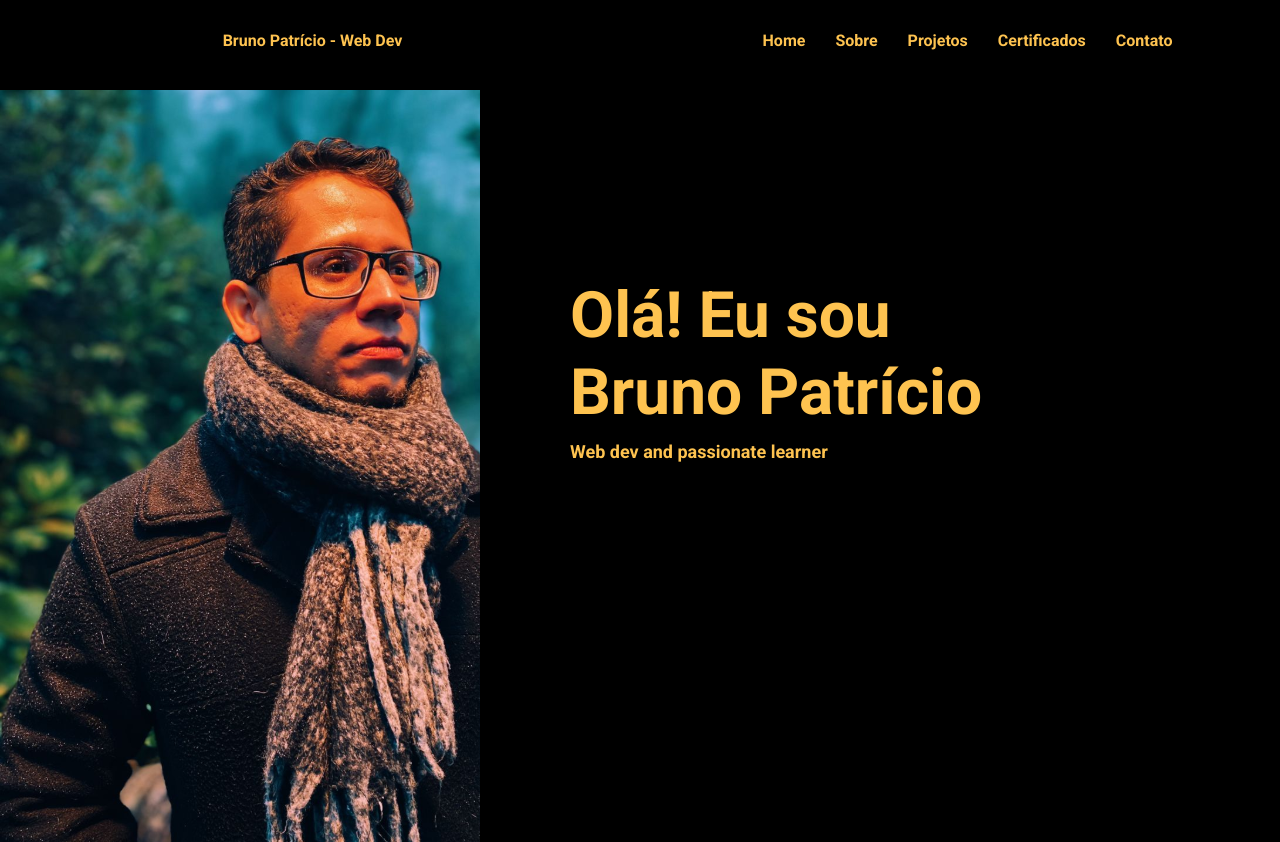
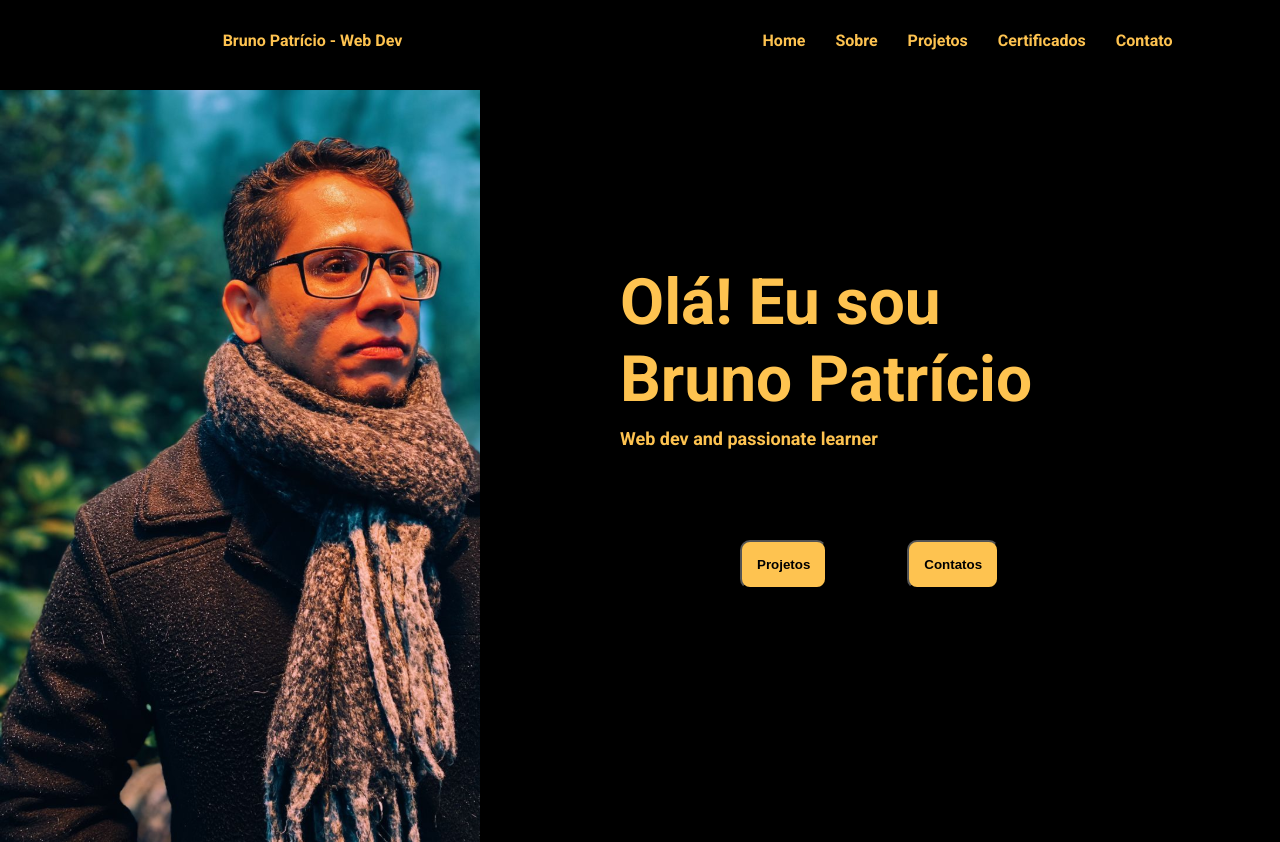
Before and after one commit to devbpatriciocosta/portfolio-bruno-patricio, a Next.js app: page / in a window 1280 px wide. Built offline with nearby package versions, Linux system fonts and the light colour scheme.

Commit message:
Add button na intro

```diff
--- a/src/components/layout/intro/Intro.jsx
+++ b/src/components/layout/intro/Intro.jsx
@@ -2,6 +2,7 @@ import styled from "styled-components";
 
 import H1 from "../../../typograph/H1";
 import H6 from "../../../typograph/H6";
+import Button from "../../buttons/Buttons";
 
 const StyledFlex = styled.div`
   display: flex;
@@ -22,9 +23,9 @@ const StyledImageIntro = styled.div`
 
 const StyledContainerIntroInfo = styled.div`
   background-color: ${(props) => props.theme.background};
-  padding: 0 90px;
+  padding: 0 140px;
   gap: 10px;
-  height: 70vh;
+  height: 94vh;
 
   H1 {
     text-align: left;
@@ -52,6 +53,12 @@ const StyledContainerIntroInfo = styled.div`
   }
 `
 
+const StyledContainerButtons = styled.div`
+  display: flex;
+  gap: 80px;
+  padding: 80px 120px;
+`
+
 export default function Intro({ children, image }) {
   return (
     <>
@@ -60,6 +67,10 @@ export default function Intro({ children, image }) {
         <StyledContainerIntroInfo>
           <H1>Olá! Eu sou <br></br>Bruno Patrício</H1>
           <H6>Web dev and passionate learner</H6>
+          <StyledContainerButtons>
+            <Button>Projetos</Button>
+            <Button>Contatos</Button>
+          </StyledContainerButtons>
         </StyledContainerIntroInfo>
       </StyledFlex>
     </>
```
